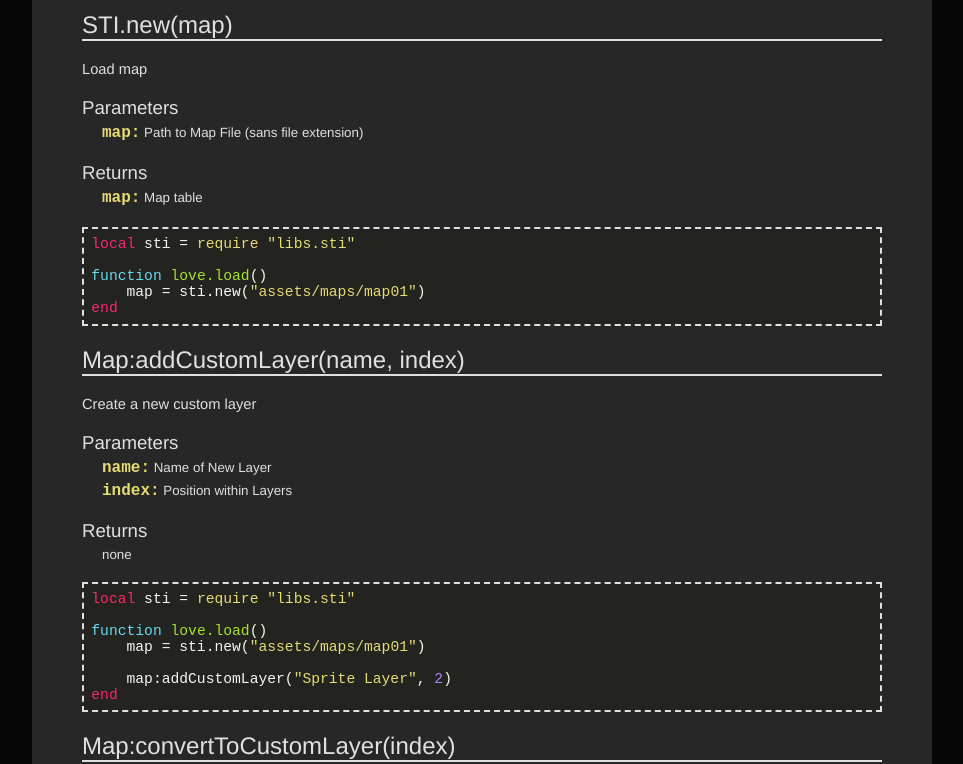
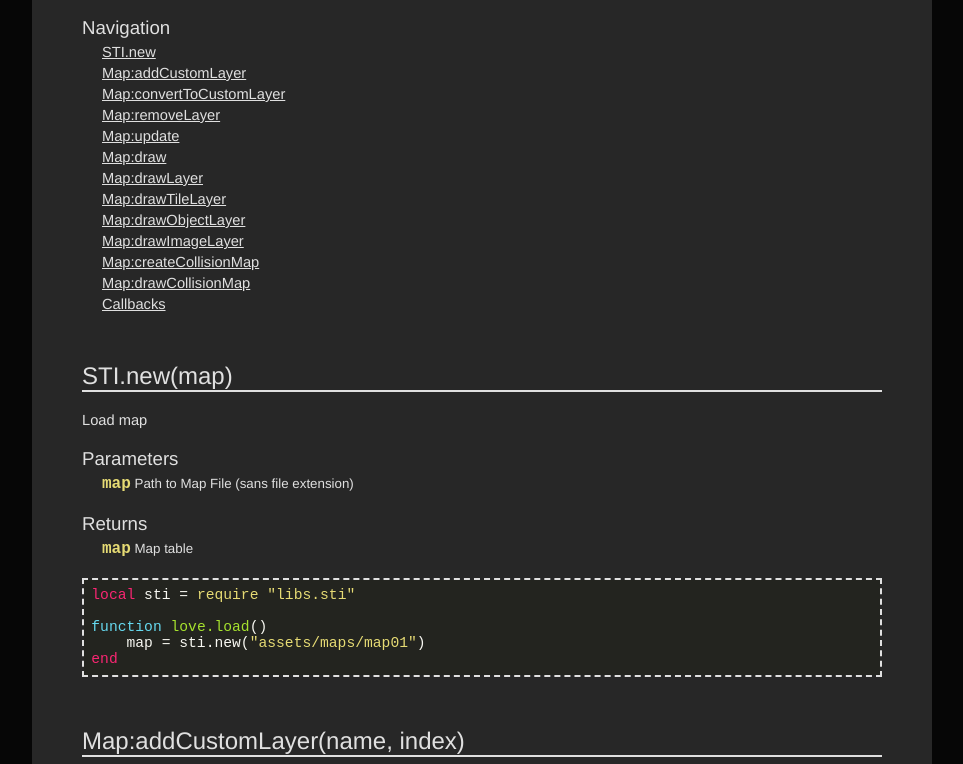
Before and after one commit to karai17/Simple-Tiled-Implementation, a plain HTML site: page index.html in a window 1280 px wide. Shown: the part 184-948 px from the top of the page, without its empty margins (158-1121 px from the left). Drawn offline with Linux system fonts and the light colour scheme.

Commit message:
Added navigation

```diff
--- a/index.html
+++ b/index.html
@@ -18,17 +18,33 @@
 			<header>
 				<h1>Simple Tiled Implementation</h1>
 				<p>Simple Tiled Implementation is a <a href="http://mapeditor.org/">Tiled Map Editor</a> library designed for the *awesome* <a href="https://love2d.org/">L&Ouml;VE</a> framework.</p>
+				<h3>Navigation</h3>
+				<nav>
+					<li><a href="#new">STI.new</a></li>
+					<li><a href="#addCustomLayer">Map:addCustomLayer</a></li>
+					<li><a href="#convertToCustomLayer">Map:convertToCustomLayer</a></li>
+					<li><a href="#removeLayer">Map:removeLayer</a></li>
+					<li><a href="#update">Map:update</a></li>
+					<li><a href="#draw">Map:draw</a></li>
+					<li><a href="#drawLayer">Map:drawLayer</a></li>
+					<li><a href="#drawTileLayer">Map:drawTileLayer</a></li>
+					<li><a href="#drawObjectLayer">Map:drawObjectLayer</a></li>
+					<li><a href="#drawImageLayer">Map:drawImageLayer</a></li>
+					<li><a href="#createCollisionMap">Map:createCollisionMap</a></li>
+					<li><a href="#drawCollisionMap">Map:drawCollisionMap</a></li>
+					<li><a href="#callbacks">Callbacks</a></li>
+				</nav>
 			</header>
 			<section>
-				<h2>STI.new(map)</h2>
+				<h2><a id="new">STI.new(map)</a></h2>
 				<p>Load map</p>
 				<h3>Parameters</h3>
 				<ul>
-					<li><span>map:</span> Path to Map File (sans file extension)</li>
+					<li><span>map</span> Path to Map File (sans file extension)</li>
 				</ul>
 				<h3>Returns</h3>
 				<ul>
-					<li><span>map:</span> Map table</li>
+					<li><span>map</span> Map table</li>
 				</ul>
 				<pre><code class="language-lua">local sti = require "libs.sti"
 
@@ -37,12 +53,12 @@ function love.load()
 end</code></pre>
 			</section>
 			<section>
-				<h2>Map:addCustomLayer(name, index)</h2>
+				<h2><a id="addCustomLayer">Map:addCustomLayer(name, index)</a></h2>
 				<p>Create a new custom layer</p>
 				<h3>Parameters</h3>
 				<ul>
-					<li><span>name:</span> Name of New Layer</li>
-					<li><span>index:</span> Position within Layers</li>
+					<li><span>name</span> Name of New Layer</li>
+					<li><span>index</span> Position within Layers</li>
 				</ul>
 				<h3>Returns</h3>
 				<ul>
@@ -57,11 +73,11 @@ function love.load()
 end</code></pre>
 			</section>
 			<section>
-				<h2>Map:convertToCustomLayer(index)</h2>
+				<h2><a id="convertToCustomLayer">Map:convertToCustomLayer(index)</a></h2>
 				<p>Convert a layer into a custom layer</p>
 				<h3>Parameters</h3>
 				<ul>
-					<li><span>index:</span> Layer Name or Index</li>
+					<li><span>index</span> Layer Name or Index</li>
 				</ul>
 				<h3>Returns</h3>
 				<ul>
@@ -80,11 +96,11 @@ function love.load()
 end</code></pre>
 			</section>
 			<section>
-				<h2>Map:removeLayer(index)</h2>
+				<h2><a id="removeLayer">Map:removeLayer(index)</a></h2>
 				<p>Remove a layer</p>
 				<h3>Parameters</h3>
 				<ul>
-					<li><span>index:</span> Layer Name or Index</li>
+					<li><span>index</span> Layer Name or Index</li>
 				</ul>
 				<h3>Returns</h3>
 				<ul>
@@ -103,11 +119,11 @@ function love.load()
 end</code></pre>
 			</section>
 			<section>
-				<h2>Map:update(dt)</h2>
+				<h2><a id="update">Map:update(dt)</a></h2>
 				<p>Updates all layers in order</p>
 				<h3>Parameters</h3>
 				<ul>
-					<li><span>dt:</span> Delta Time</li>
+					<li><span>dt</span> Delta Time</li>
 				</ul>
 				<h3>Returns</h3>
 				<ul>
@@ -124,7 +140,7 @@ function love.update(dt)
 end</code></pre>
 			</section>
 			<section>
-				<h2>Map:draw()</h2>
+				<h2><a id="draw">Map:draw()</a></h2>
 				<p>Draws all layers in order</p>
 				<h3>Parameters</h3>
 				<ul>
@@ -149,11 +165,11 @@ function love.draw()
 end</code></pre>
 			</section>
 			<section>
-				<h2>Map:drawLayer(layer)</h2>
+				<h2><a id="drawLayer">Map:drawLayer(layer)</a></h2>
 				<p>Draws layer callback</p>
 				<h3>Parameters</h3>
 				<ul>
-					<li><span>layer:</span> Specific Layer to Draw</li>
+					<li><span>layer</span> Specific Layer to Draw</li>
 				</ul>
 				<h3>Returns</h3>
 				<ul>
@@ -178,11 +194,11 @@ function love.draw()
 end</code></pre>
 			</section>
 			<section>
-				<h2>Map:drawTileLayer(layer)</h2>
+				<h2><a id="drawTileLayer">Map:drawTileLayer(layer)</a></h2>
 				<p>Draw default TileLayer (manually set opacity)</p>
 				<h3>Parameters</h3>
 				<ul>
-					<li><span>layer:</span> Specific Layer to Draw</li>
+					<li><span>layer</span> Specific Layer to Draw</li>
 				</ul>
 				<h3>Returns</h3>
 				<ul>
@@ -207,11 +223,11 @@ function love.draw()
 end</code></pre>
 			</section>
 			<section>
-				<h2>Map:drawObjectLayer(layer)</h2>
+				<h2><a id="drawObjectLayer">Map:drawObjectLayer(layer)</a></h2>
 				<p>Draw default ObjectLayer (manually set opacity)</p>
 				<h3>Parameters</h3>
 				<ul>
-					<li><span>layer:</span> Specific Layer to Draw</li>
+					<li><span>layer</span> Specific Layer to Draw</li>
 				</ul>
 				<h3>Returns</h3>
 				<ul>
@@ -236,11 +252,11 @@ function love.draw()
 end</code></pre>
 			</section>
 			<section>
-				<h2>Map:drawImageLayer(layer)</h2>
+				<h2><a id="drawImageLayer">Map:drawImageLayer(layer)</a></h2>
 				<p>Draw default ImageLayer (manually set opacity)</p>
 				<h3>Parameters</h3>
 				<ul>
-					<li><span>layer:</span> Specific Layer to Draw</li>
+					<li><span>layer</span> Specific Layer to Draw</li>
 				</ul>
 				<h3>Returns</h3>
 				<ul>
@@ -265,11 +281,11 @@ function love.draw()
 end</code></pre>
 			</section>
 			<section>
-				<h2>Map:createCollisionMap(index)</h2>
+				<h2><a id="createCollisionMap">Map:createCollisionMap(index)</a></h2>
 				<p>Create a collision map</p>
 				<h3>Parameters</h3>
 				<ul>
-					<li><span>index:</span> Layer Name or Index</li>
+					<li><span>index</span> Layer Name or Index</li>
 				</ul>
 				<h3>Returns</h3>
 				<ul>
@@ -296,7 +312,7 @@ function love.draw()
 end</code></pre>
 			</section>
 			<section>
-				<h2>Map:drawCollisionMap()</h2>
+				<h2><a id="drawCollisionMap">Map:drawCollisionMap()</a></h2>
 				<p>Draws the collision map (useful for debugging)</p>
 				<h3>Parameters</h3>
 				<ul>
@@ -329,7 +345,7 @@ function love.draw()
 end</code></pre>
 			</section>
 			<section>
-				<h2>Callbacks</h2>
+				<h2><a id="callbacks">Callbacks</a></h2>
 				<p>update, draw</p>
 				<pre><code class="language-lua">local sti = require "libs.sti"
 
--- a/stylesheets/styles.css
+++ b/stylesheets/styles.css
@@ -5,13 +5,15 @@ body {
 	margin: 50px;
 }
 
-section ul {
+header, section { margin-bottom: 50px; }
+nav {
+	font-size: 110%;
+	list-style-type: none;
 	margin-bottom: 20px;
 }
 
-section li {
-	margin: 5px 0 5px 20px;
-}
+section ul { margin-bottom: 20px; }
+nav li, section li { margin: 5px 0 5px 20px; }
 
 section li span {
 	color: #e6db74;
@@ -27,14 +29,13 @@ h1, h2 {
 	margin-bottom: 20px;
 }
 
-h1 { font-size: 240%; }
+h1 { font-size: 280%; }
 h2 { font-size: 180%; }
 h3 { font-size: 140%; }
 
 pre {
 	border: 2px dashed #e0e0e0;
 	font-size: 110%;
-	margin-bottom: 20px;
 	white-space: pre;
 }
 
@@ -55,9 +56,7 @@ footer {
 	width: 900px;
  }
 
-footer a {
-	color: #e0e0e0;
- }
+footer a { color: #e0e0e0; }
 
 #content {
 	background: #272727;
@@ -67,6 +66,4 @@ footer a {
 	width: 800px;
 }
 
-#content a {
-	color: #e0e0e0;
-}
+#content a { color: #e0e0e0; }
```
